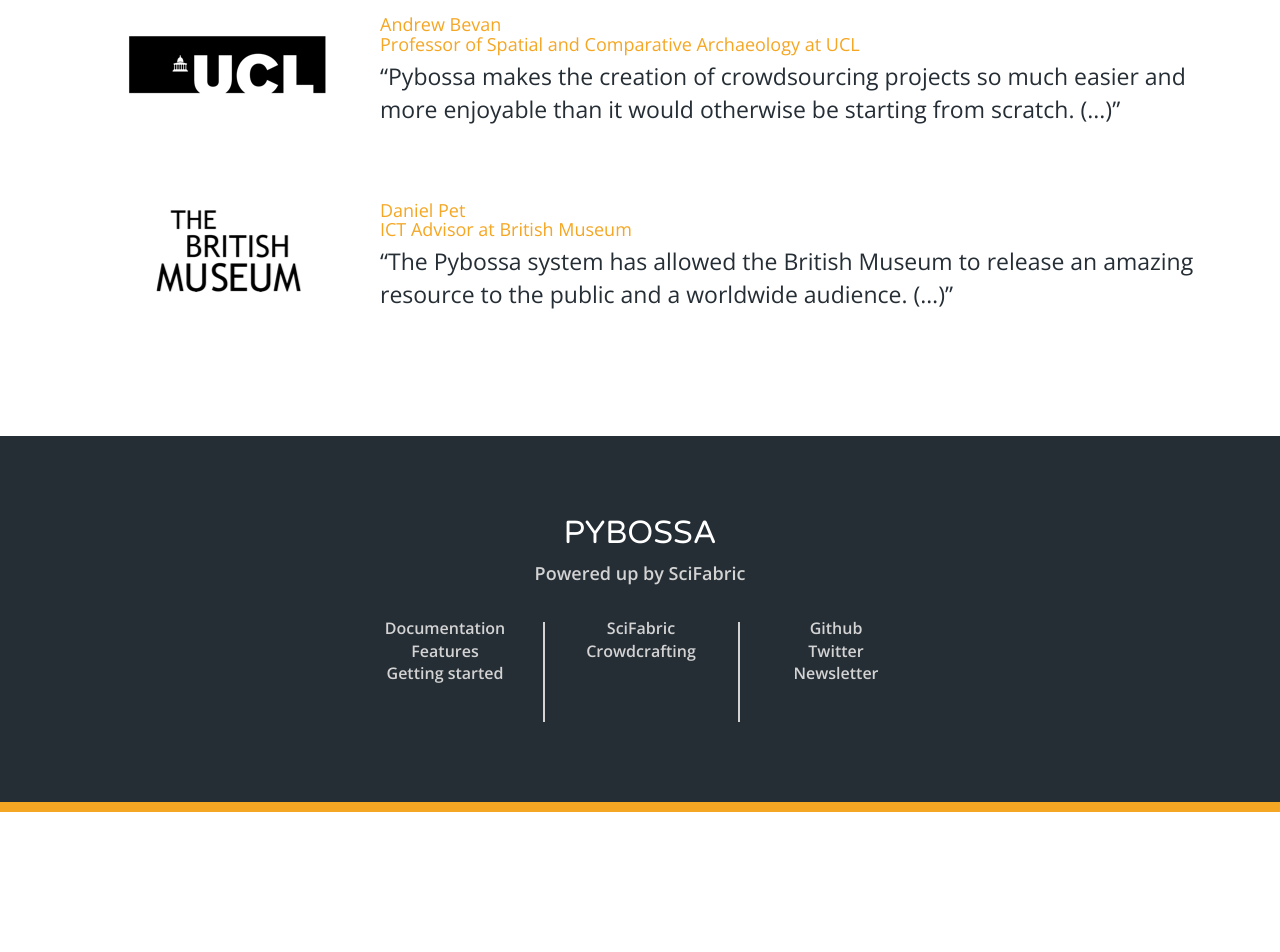
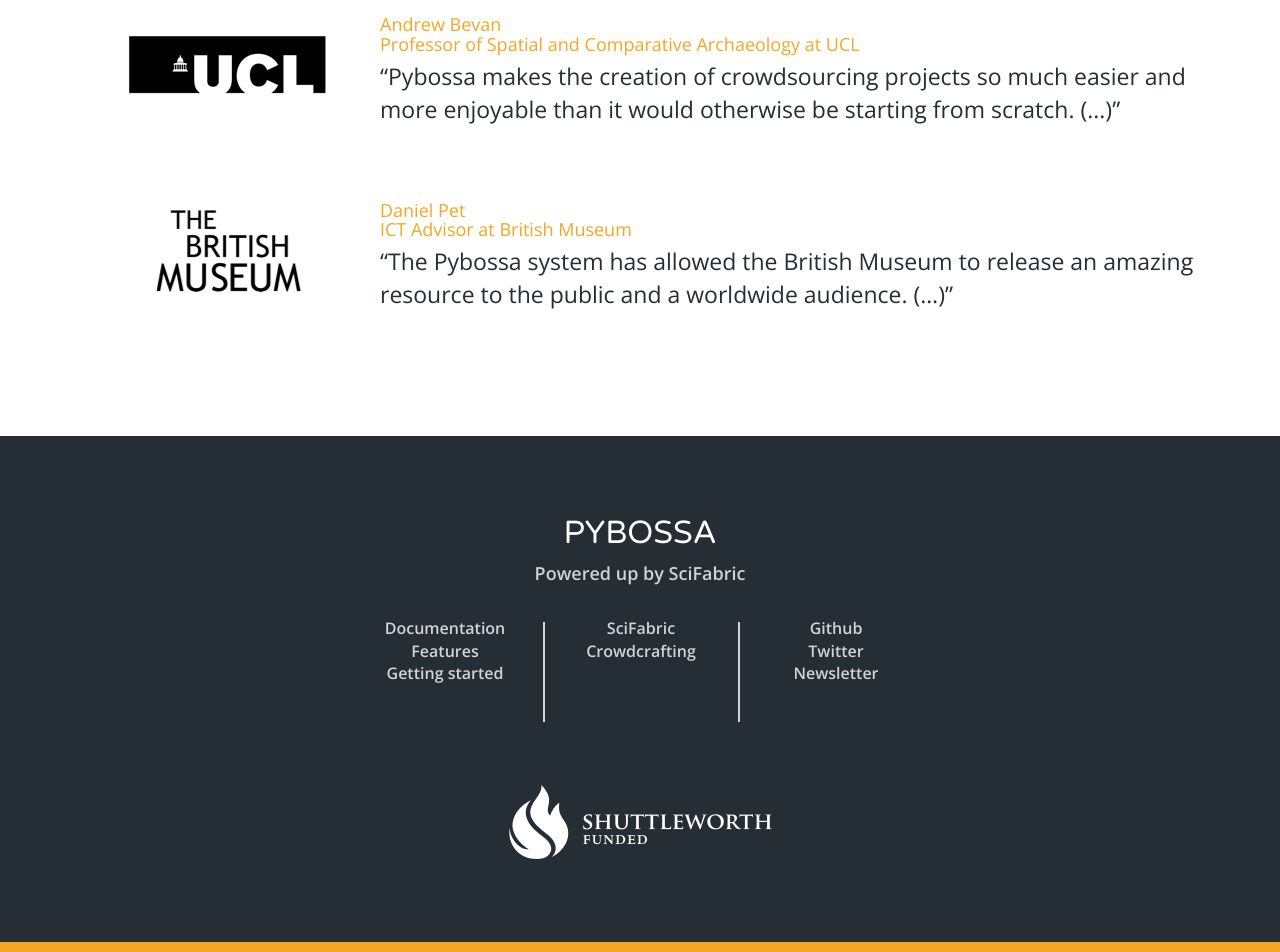
Before and after one commit to Scifabric/pybossa.github.io, a Jekyll site: the page built from index.html, in a window 1280 px wide and 1400 px high, scrolled down 2258 px. Shown: the part 448-1400 px from the top of the window. Built offline with Jekyll 4.4.1, drawn with Linux system fonts in a browser that asks for light colours; nearby versions of some CDN libraries; Markdown is read by kramdown in place of the engine named in the settings; before the commit the page ends 3518 px from its top, so only the background shows below that.

Commit message:
SF logo added

```diff
--- a/_includes/footer.html
+++ b/_includes/footer.html
@@ -24,5 +24,11 @@
                 <p><a href="#">Newsletter</a></p>
             </div>
         </div>
+        <div class="col-md-12">
+                    <a href="https://shuttleworthfoundation.org">
+                        <img class="logo_sf hires" src="../assets/img/logo_sf.png"></a>
+
+                </div>
+
     </div>
 </footer>
--- a/index.html
+++ b/index.html
@@ -134,7 +134,7 @@
 		<p class="section-claim wow fadeInDown">What can PyBossa do for you?</p>
 
 <div class="row">
-	<div class="col-xs-8 col-xs-offset-2 col-md-4 col-md-offset-0">
+	<div class="col-xs-10 col-xs-offset-1  col-md-4 col-md-offset-0">
 		<div class="thumb">
 		<img src="assets/img/researcher.svg">
 
@@ -144,7 +144,7 @@
 			</div>
 		</div>
 	</div>
-		<div class="col-xs-8 col-xs-offset-2 col-md-4 col-md-offset-0">
+		<div class="col-xs-10 col-xs-offset-1  col-md-4 col-md-offset-0">
 		<div class="thumb">
 		<img src="assets/img/civic_hacker.svg">
 
@@ -154,7 +154,7 @@
 			</div>
 		</div>
 	</div>
-		<div class="col-xs-8 col-xs-offset-2 col-md-4 col-md-offset-0">
+		<div class="col-xs-10 col-xs-offset-1  col-md-4 col-md-offset-0">
 		<div class="thumb">
 		<img src="assets/img/developer.svg">
 
```
Also changed, not shown: assets/css/bootstrap-theme.css, assets/img/logo_sf.png (added), assets/img/logo_sf@2x.png (added).
